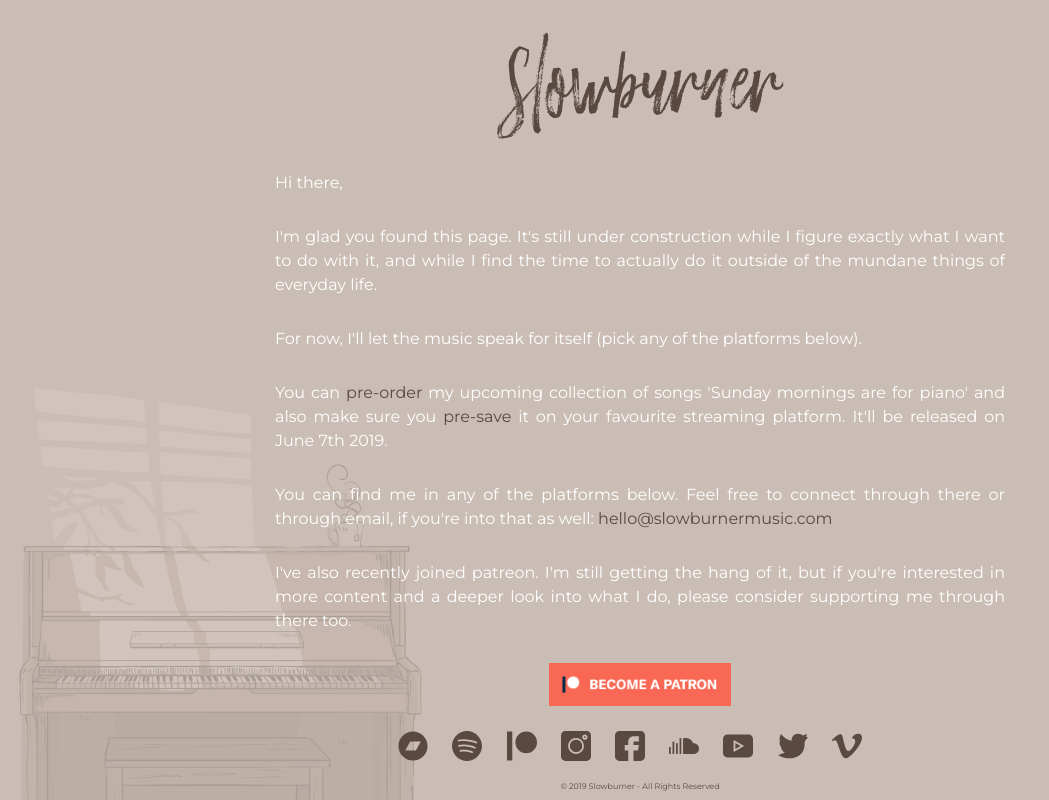
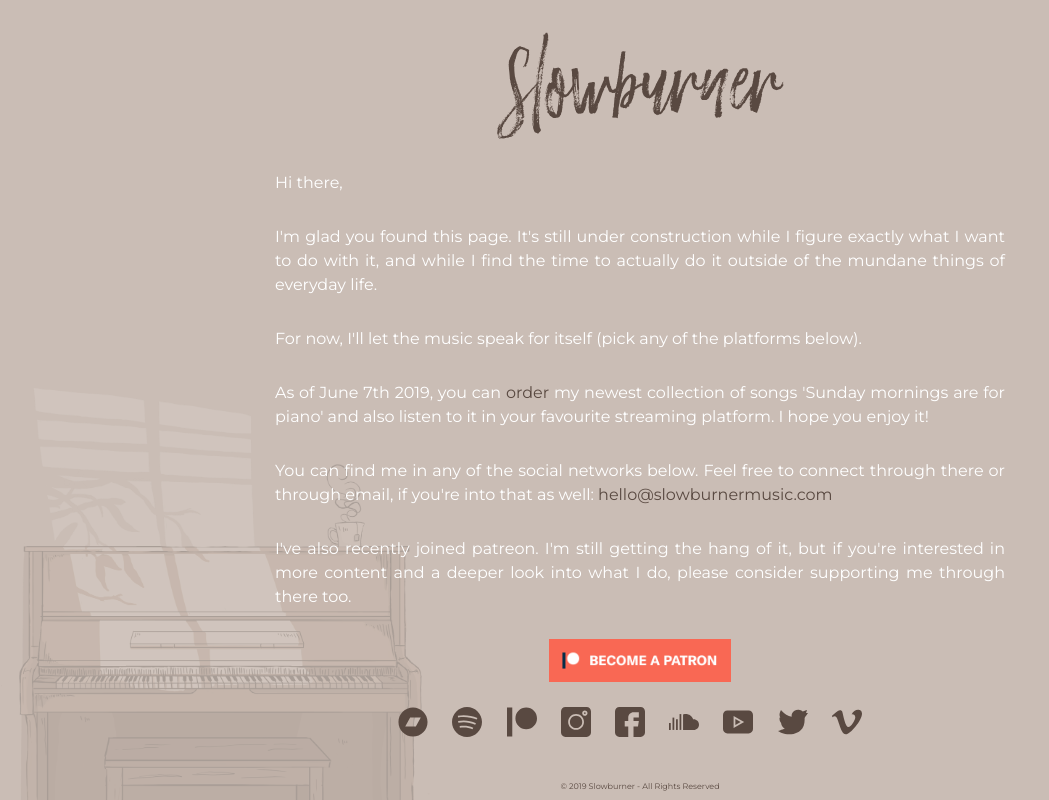
Before and after one commit to slowburnermusic/slowburnermusic.github.io, a plain HTML site: page index.html in a window 1280 px wide. Shown: the whole page, without its empty margins (0-1049 px from the left). Drawn offline with nearby package versions, Linux system fonts and the light colour scheme; a script that the page names is missing.

Commit message:
After release content

```diff
--- a/index.html
+++ b/index.html
@@ -47,8 +47,8 @@
                         <p>Hi there,<p>
                         <p>I'm glad you found this page. It's still under construction while I figure exactly what I want to do with it, and while I find the time to actually do it outside of the mundane things of everyday life.</p>
                         <p>For now, I'll let the music speak for itself (pick any of the platforms below).</p>
-                        <p>You can <a href='https://slowburnermusic.bandcamp.com/album/sunday-mornings-are-for-piano' target="_blank">pre-order</a> my upcoming collection of songs 'Sunday mornings are for piano' and also make sure you <a href='https://ps.onerpm.com/5267710836' target="_blank">pre-save</a> it on your favourite streaming platform. It'll be released on June 7th 2019.</p>
-                        <p>You can find me in any of the platforms below. Feel free to connect through there or through email, if you're into that as well: <a href = "mailto: hello@slowburnermusic.com">hello@slowburnermusic.com</a></p>
+                        <p>As of June 7th 2019, you can <a href='https://slowburnermusic.bandcamp.com/album/sunday-mornings-are-for-piano' target="_blank">order</a> my newest collection of songs 'Sunday mornings are for piano' and also listen to it in your favourite streaming platform. I hope you enjoy it!</p>
+                        <p>You can find me in any of the social networks below. Feel free to connect through there or through email, if you're into that as well: <a href = "mailto: hello@slowburnermusic.com">hello@slowburnermusic.com</a></p>
                         <p>I've also recently joined patreon. I'm still getting the hang of it, but if you're interested in more content and a deeper look into what I do, please consider supporting me through there too.</p>
                     </div>
                     <div class="col-12 col-md-10 offset-md-1 col-lg-8 offset-lg-2 text-centered">
```
